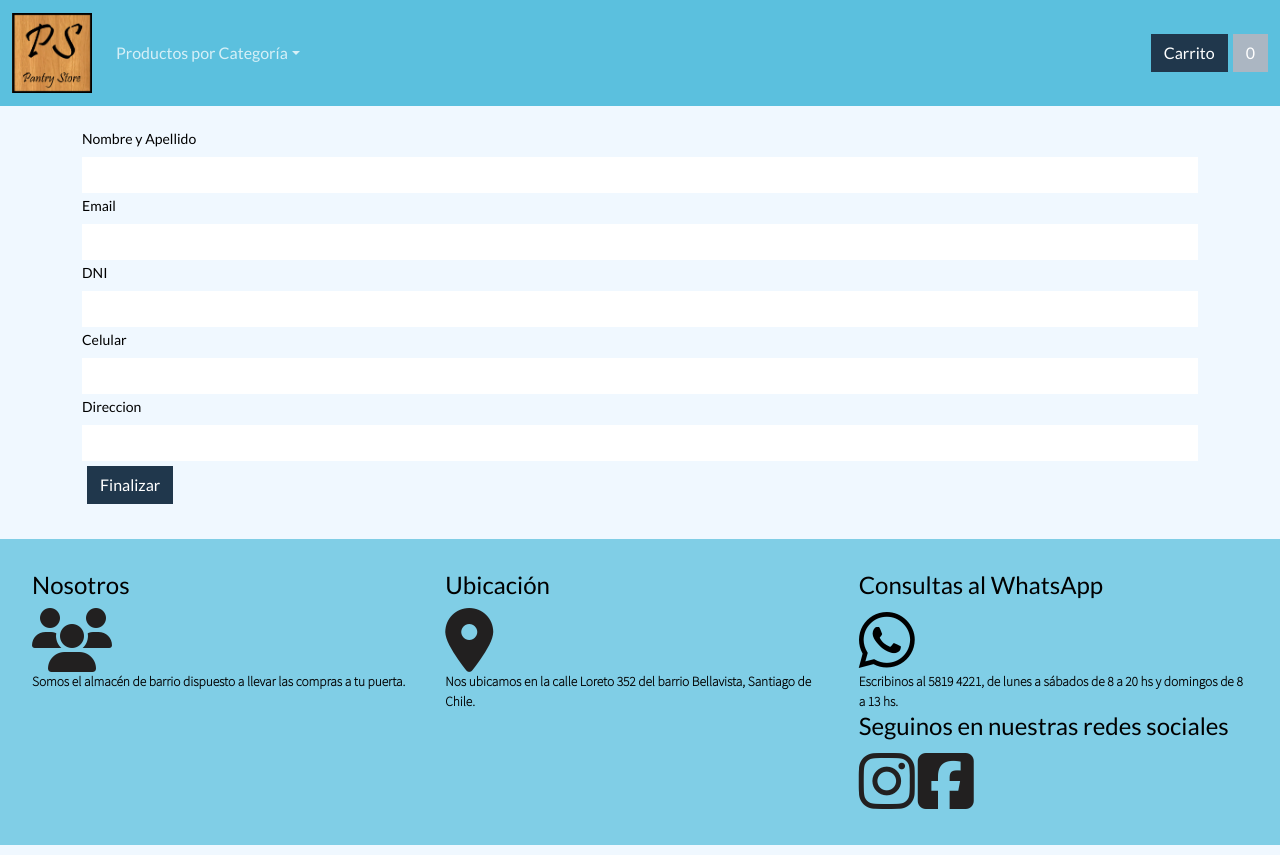
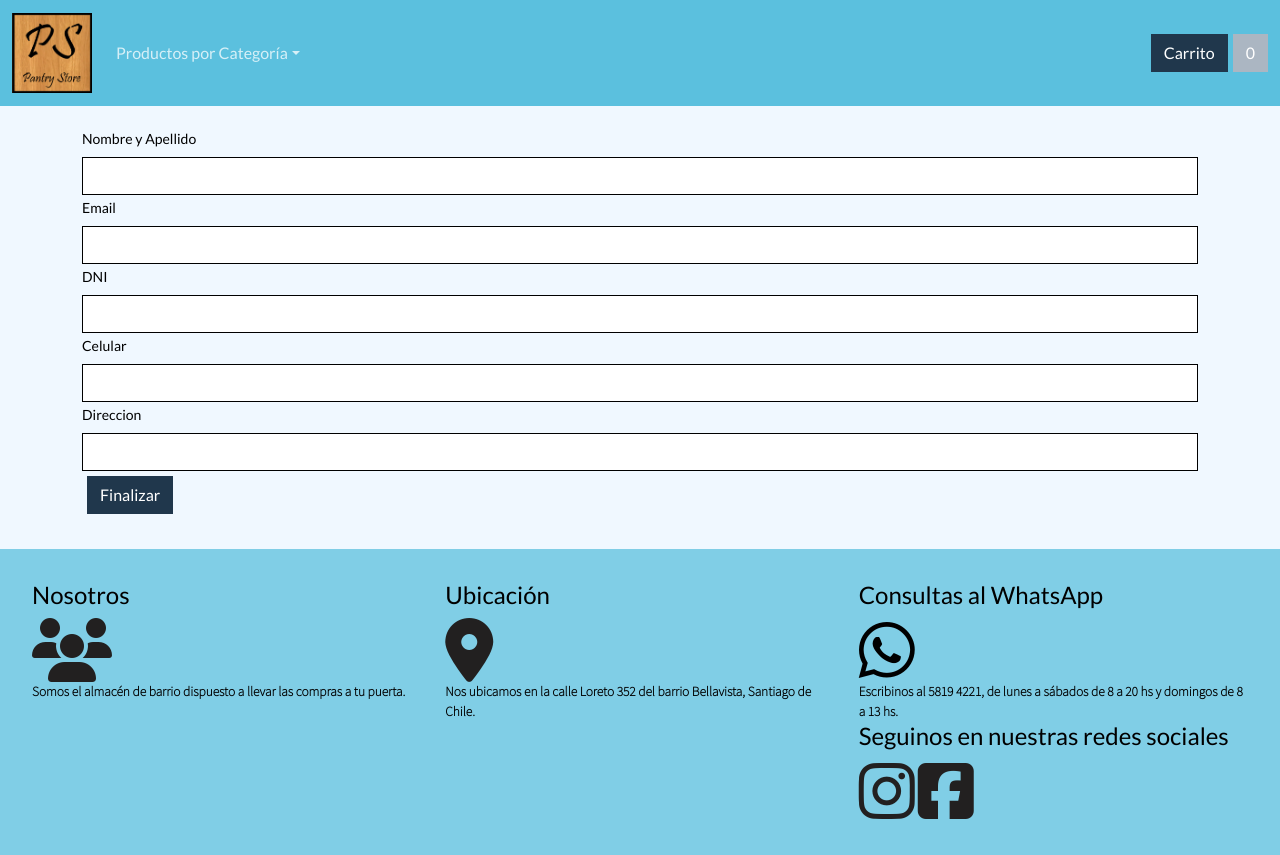
Before and after one commit to NighttCrow/Proyecto-React, a React (Create React App) app: page /checkout in a window 1280 px wide. Built offline with nearby package versions, Linux system fonts and the light colour scheme.

Commit message:
Borde formulario

```diff
--- a/src/components/App.css
+++ b/src/components/App.css
@@ -86,3 +86,7 @@ body {
 .card {
     background-color: aliceblue;
 }
+
+.form-control {
+    border: 1px solid black;
+}
```
